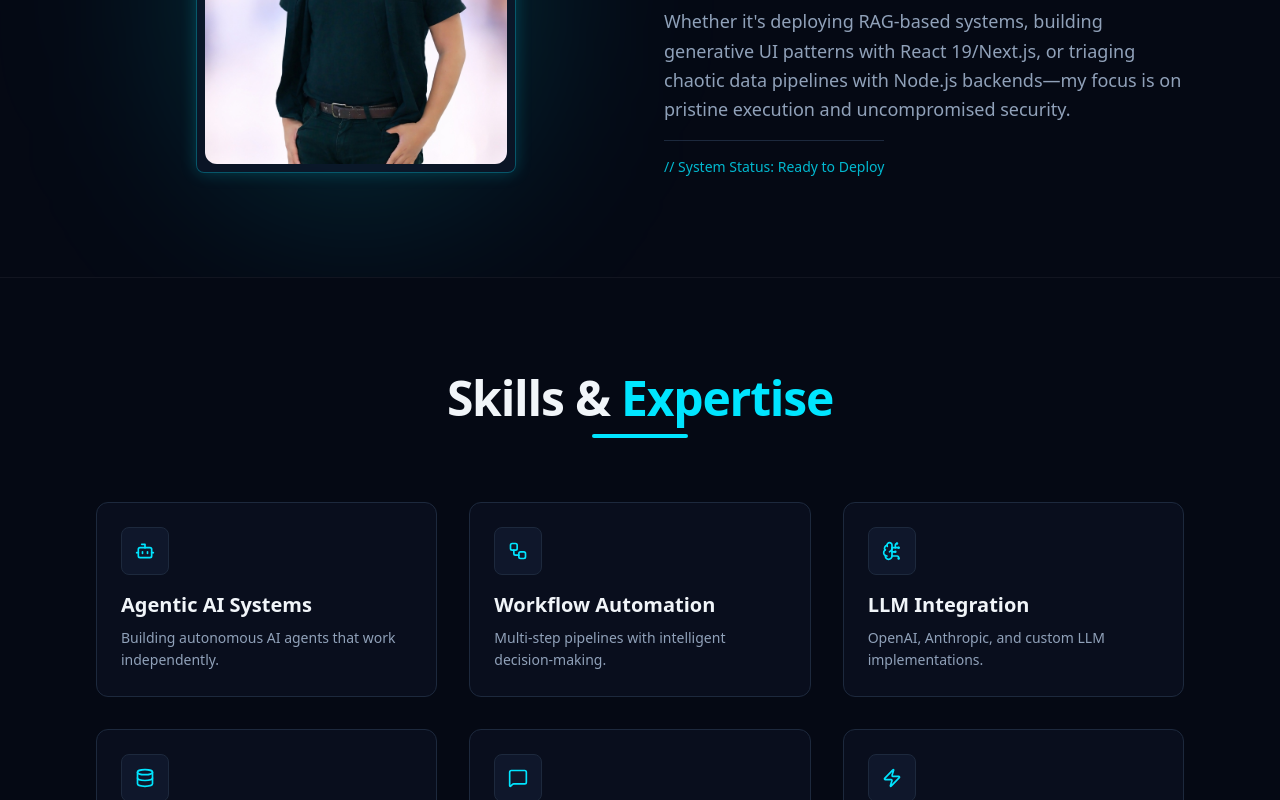
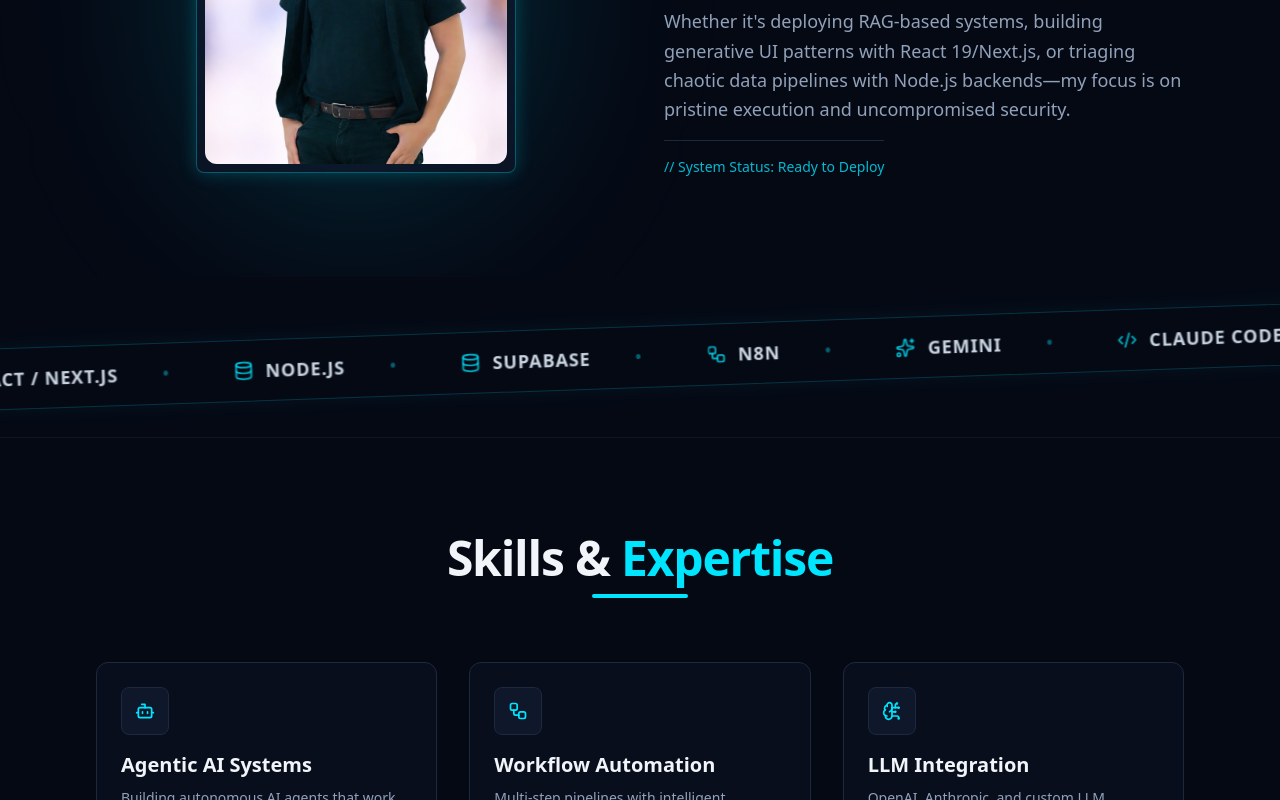
Before and after one commit to iL0Ki/Portfolio-Barato, a Next.js app: page / in a window 1280 px wide. Shown: the part 1100-1900 px from the top of the page. Built offline with nearby package versions, Linux system fonts and the light colour scheme.

Commit message:
feat: add angled infinite scrolling tech marquee

```diff
--- a/src/app/globals.css
+++ b/src/app/globals.css
@@ -45,3 +45,17 @@ body {
   border: 1px solid rgba(0, 229, 255, 0.2);
   border-radius: 8px;
 }
+
+@keyframes marquee {
+  0% {
+    transform: translateX(0%);
+  }
+
+  100% {
+    transform: translateX(-100%);
+  }
+}
+
+.animate-marquee {
+  animation: marquee 40s linear infinite;
+}
--- a/src/app/page.tsx
+++ b/src/app/page.tsx
@@ -2,6 +2,7 @@ import { Header } from "@/components/layout/Header";
 import { Footer } from "@/components/layout/Footer";
 import { Hero } from "@/components/sections/Hero";
 import { About } from "@/components/sections/About";
+import { TechMarquee } from "@/components/sections/TechMarquee";
 import { Skills } from "@/components/sections/Skills";
 import { Projects } from "@/components/sections/Projects";
 import { Contact } from "@/components/sections/Contact";
@@ -13,6 +14,7 @@ export default function Home() {
       <main className="flex-1">
         <Hero />
         <About />
+        <TechMarquee />
         <Skills />
         <Projects />
         <Contact />
--- /dev/null
+++ b/src/components/sections/TechMarquee.tsx
@@ -0,0 +1,47 @@
+"use client";
+
+import { motion } from "framer-motion";
+import { Sparkles, Code2, Database, Workflow, Cpu, Layers } from "lucide-react";
+
+// Using Lucide icons to represent the requested tools
+const techStack = [
+    { name: "n8n", icon: <Workflow className="w-5 h-5" /> },
+    { name: "Gemini", icon: <Sparkles className="w-5 h-5" /> },
+    { name: "Claude Code", icon: <Code2 className="w-5 h-5" /> },
+    { name: "Antigravity", icon: <Cpu className="w-5 h-5" /> },
+    { name: "JavaScript", icon: <Layers className="w-5 h-5" /> },
+    { name: "React / Next.js", icon: <Code2 className="w-5 h-5" /> },
+    { name: "Node.js", icon: <Database className="w-5 h-5" /> },
+    { name: "Supabase", icon: <Database className="w-5 h-5" /> },
+];
+
+export function TechMarquee() {
+    return (
+        <section className="relative py-12 flex items-center justify-center overflow-hidden bg-transparent">
+            {/* The angled container covering the screen width */}
+            <div className="absolute w-[110vw] left-1/2 -translate-x-1/2 -rotate-2 bg-[#050914] border-y border-[#00E5FF]/20 shadow-[0_0_30px_rgba(0,229,255,0.05)] py-4 flex overflow-hidden z-10">
+                {/*
+                  Inner flex container that is wider than the screen.
+                  We repeat the techStack list twice (or more) and translate it
+                */}
+                <div className="flex animate-marquee whitespace-nowrap">
+                    {[...techStack, ...techStack, ...techStack, ...techStack].map((tech, idx) => (
+                        <div
+                            key={idx}
+                            className="flex items-center gap-3 px-8 text-slate-300 hover:text-[#00E5FF] transition-colors"
+                        >
+                            <span className="text-[#00E5FF]/80">{tech.icon}</span>
+                            <span className="font-mono text-lg font-semibold tracking-wider uppercase">
+                                {tech.name}
+                            </span>
+                            {/* Dot separator */}
+                            <span className="ml-8 text-[#00E5FF]/40 text-xl leading-none">&bull;</span>
+                        </div>
+                    ))}
+                </div>
+            </div>
+            {/* Space reservation so the absolute angled div doesn't overlap text awkwardly */}
+            <div className="h-16 w-full"></div>
+        </section>
+    );
+}
```
